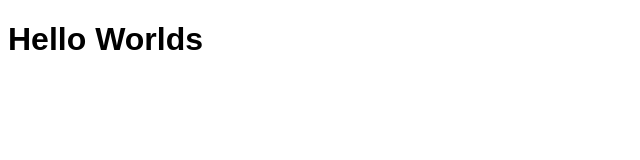
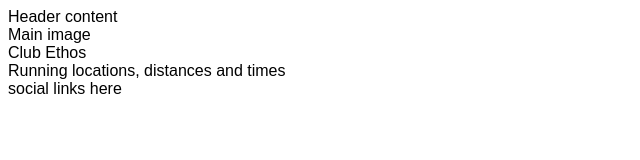
Before and after one commit to SuzanneRA/love-running, a plain HTML site: page index.html in a window 1280 px wide. Shown: the whole page, without its empty margins (0-640 px from the left). Drawn offline with Linux system fonts and the light colour scheme.

Commit message:
Add core structure for home page

```diff
--- a/index.html
+++ b/index.html
@@ -11,6 +11,18 @@
     <title>Love Running</title>
 </head>
 <body>
-    <h1>Hello Worlds</h1>
+    <header>Header content</header>
+    <section>
+        Main image
+    </section>
+    <section>
+        Club Ethos
+    </section>
+    <section>
+        Running locations, distances and times
+    </section>
+    <footer>
+        social links here
+    </footer>
 </body>
 </html>
```
